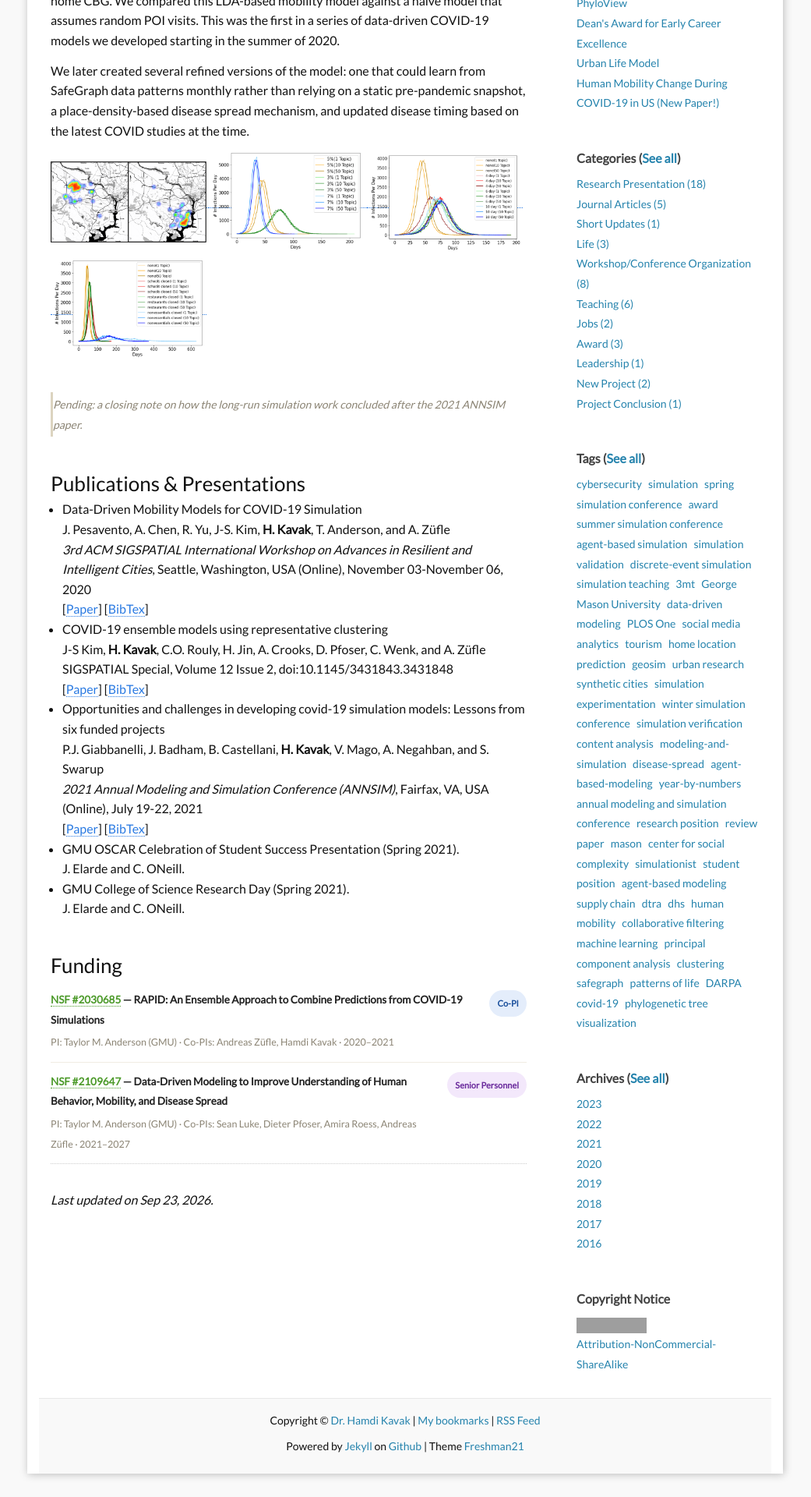
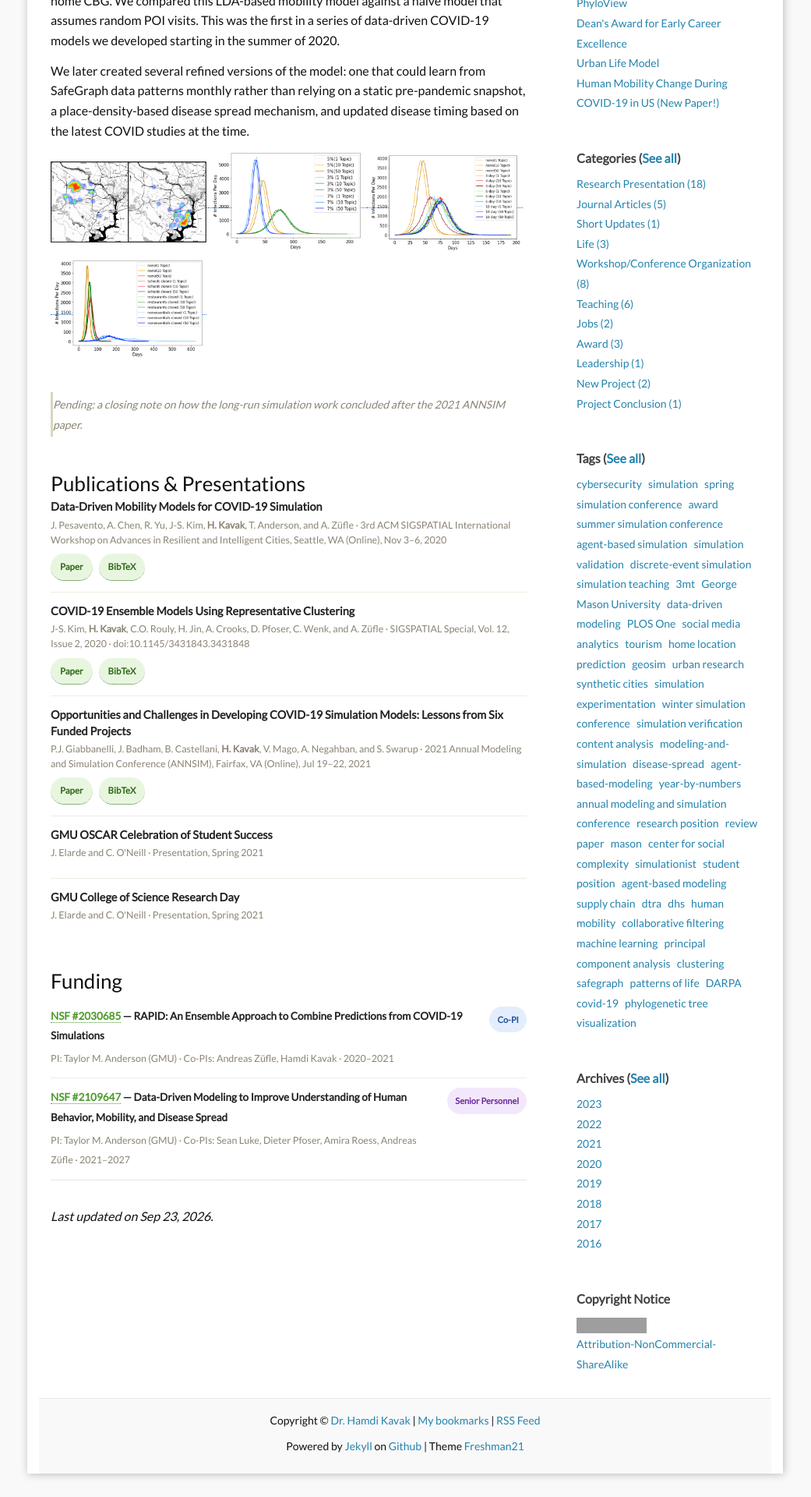
Before and after one commit to hamdikavak/hamdikavak.github.io, a Jekyll site: the page built from research/data-driven-mobility-covid-19.md, in a window 1280 px wide. Shown: the part 724-2644 px from the top of the page at 78% size, without its empty margins (120-1161 px from the left). Built offline with Jekyll 4.4.1, drawn with Linux system fonts in a browser that asks for light colours; nearby versions of some CDN libraries; grey boxes are pictures that could not be loaded.

Commit message:
Restyle publications list on COVID mobility page as cards
Replace the plain [[Paper](...)] [[BibTex](...)] bracket-link list
(mimicking the Publications page's dense format) with the same
card-style list already used for the Funding section on this page:
bold title, an author/venue meta line, and small pill-style Paper/
BibTeX links, matching the pill/tag visual language introduced with
the trimmed template. Normalized two sentence-case titles to Title
Case for consistency -- authors, venues, dates, and links unchanged.

New .proj-pubs* classes added to css/other.css.

```diff
--- a/css/other.css
+++ b/css/other.css
@@ -50,3 +50,15 @@
 }
 .proj-role-pill.copi{background:#e4edfb; color:#1a4f9c;}
 .proj-role-pill.senior{background:#f3e8fb; color:#6a2a9c;}
+
+.proj-pubs{list-style:none; margin:0; padding:0;}
+.proj-pubs li{padding:14px 0; border-top:1px solid #f0ece2;}
+.proj-pubs li:first-child{padding-top:0; border-top:none;}
+.proj-pubs .proj-pub-title{font-weight:600; color:#222; display:block; margin-bottom:4px; font-size:14.5px; line-height:1.4;}
+.proj-pubs .proj-pub-meta{color:#8b8474; font-size:12.5px; display:block; margin-bottom:8px; line-height:1.5;}
+.proj-pubs .proj-pub-links{display:flex; gap:8px; flex-wrap:wrap;}
+.proj-pubs .proj-pub-links a{
+  font-size:11.5px; font-weight:700; color:#2f6b18; text-decoration:none;
+  background:#e8f6e0; padding:4px 12px; border-radius:999px; transition:background .15s ease;
+}
+.proj-pubs .proj-pub-links a:hover{background:#d7ecc9;}
--- a/research/data-driven-mobility-covid-19.md
+++ b/research/data-driven-mobility-covid-19.md
@@ -60,25 +60,40 @@ We later created several refined versions of the model: one that could learn fro
 
 ### Publications & Presentations
 
-- Data-Driven Mobility Models for COVID-19 Simulation
-  J. Pesavento, A. Chen, R. Yu, J-S. Kim, <strong>H. Kavak</strong>, T. Anderson, and A. Züfle
-  <em>3rd ACM SIGSPATIAL International Workshop on Advances in Resilient and Intelligent Cities</em>, Seattle, Washington, USA (Online), November 03-November 06, 2020
-  [[Paper](https://www.researchgate.net/profile/Hamdi-Kavak-2/publication/347832686_Data-driven_mobility_models_for_COVID-19_simulation/links/61f2d2509a753545e2fe9bbb/Data-driven-mobility-models-for-COVID-19-simulation.pdf)]
-    [[BibTex]({{ site.baseurl }}/download/bibs/2020_data-driven.bib)]
-- COVID-19 ensemble models using representative clustering
-  J-S Kim, <strong>H. Kavak</strong>, C.O. Rouly, H. Jin, A. Crooks, D. Pfoser, C. Wenk, and A. Züfle
-  SIGSPATIAL Special, Volume 12 Issue 2, doi:10.1145/3431843.3431848
-  [<a title="Sigspatial Archive" href="https://www.sigspatial.org/wp-content/uploads/special-issues/12/2/Paper4_Kim.pdf">Paper</a>]
-  [[BibTex]({{ site.baseurl }}/download/bibs/2020_covid19_ensemble.bib)]
-- Opportunities and challenges in developing covid-19 simulation models: Lessons from six funded projects
-  P.J. Giabbanelli, J. Badham, B. Castellani, <strong>H. Kavak</strong>, V. Mago, A. Negahban, and S. Swarup
-  <em>2021 Annual Modeling and Simulation Conference (ANNSIM)</em>, Fairfax, VA, USA (Online), July 19-22, 2021
-  [[Paper](https://www.researchgate.net/profile/Hamdi-Kavak-2/publication/355112929_Opportunities_and_Challenges_in_Developing_COVID-19_Simulation_Models_Lessons_from_Six_Funded_Projects/links/61f2d6cc5779d35951da8534/Opportunities-and-Challenges-in-Developing-COVID-19-Simulation-Models-Lessons-from-Six-Funded-Projects.pdf)]
-  [[BibTex]({{ site.baseurl }}/download/bibs/2021_opportunities.bib)]
-- GMU OSCAR Celebration of Student Success Presentation (Spring 2021).
-  J. Elarde and C. ONeill.
-- GMU College of Science Research Day (Spring 2021).
-  J. Elarde and C. ONeill.
+<ul class="proj-pubs">
+  <li>
+    <span class="proj-pub-title">Data-Driven Mobility Models for COVID-19 Simulation</span>
+    <span class="proj-pub-meta">J. Pesavento, A. Chen, R. Yu, J-S. Kim, <strong>H. Kavak</strong>, T. Anderson, and A. Z&uuml;fle &middot; 3rd ACM SIGSPATIAL International Workshop on Advances in Resilient and Intelligent Cities, Seattle, WA (Online), Nov 3&#8211;6, 2020</span>
+    <span class="proj-pub-links">
+      <a href="https://www.researchgate.net/profile/Hamdi-Kavak-2/publication/347832686_Data-driven_mobility_models_for_COVID-19_simulation/links/61f2d2509a753545e2fe9bbb/Data-driven-mobility-models-for-COVID-19-simulation.pdf" target="_blank" rel="noopener">Paper</a>
+      <a href="{{ site.baseurl }}/download/bibs/2020_data-driven.bib">BibTeX</a>
+    </span>
+  </li>
+  <li>
+    <span class="proj-pub-title">COVID-19 Ensemble Models Using Representative Clustering</span>
+    <span class="proj-pub-meta">J-S. Kim, <strong>H. Kavak</strong>, C.O. Rouly, H. Jin, A. Crooks, D. Pfoser, C. Wenk, and A. Z&uuml;fle &middot; SIGSPATIAL Special, Vol. 12, Issue 2, 2020 &middot; doi:10.1145/3431843.3431848</span>
+    <span class="proj-pub-links">
+      <a href="https://www.sigspatial.org/wp-content/uploads/special-issues/12/2/Paper4_Kim.pdf" target="_blank" rel="noopener">Paper</a>
+      <a href="{{ site.baseurl }}/download/bibs/2020_covid19_ensemble.bib">BibTeX</a>
+    </span>
+  </li>
+  <li>
+    <span class="proj-pub-title">Opportunities and Challenges in Developing COVID-19 Simulation Models: Lessons from Six Funded Projects</span>
+    <span class="proj-pub-meta">P.J. Giabbanelli, J. Badham, B. Castellani, <strong>H. Kavak</strong>, V. Mago, A. Negahban, and S. Swarup &middot; 2021 Annual Modeling and Simulation Conference (ANNSIM), Fairfax, VA (Online), Jul 19&#8211;22, 2021</span>
+    <span class="proj-pub-links">
+      <a href="https://www.researchgate.net/profile/Hamdi-Kavak-2/publication/355112929_Opportunities_and_Challenges_in_Developing_COVID-19_Simulation_Models_Lessons_from_Six_Funded_Projects/links/61f2d6cc5779d35951da8534/Opportunities-and-Challenges-in-Developing-COVID-19-Simulation-Models-Lessons-from-Six-Funded-Projects.pdf" target="_blank" rel="noopener">Paper</a>
+      <a href="{{ site.baseurl }}/download/bibs/2021_opportunities.bib">BibTeX</a>
+    </span>
+  </li>
+  <li>
+    <span class="proj-pub-title">GMU OSCAR Celebration of Student Success</span>
+    <span class="proj-pub-meta">J. Elarde and C. O'Neill &middot; Presentation, Spring 2021</span>
+  </li>
+  <li>
+    <span class="proj-pub-title">GMU College of Science Research Day</span>
+    <span class="proj-pub-meta">J. Elarde and C. O'Neill &middot; Presentation, Spring 2021</span>
+  </li>
+</ul>
 
 <br/>
 
```
